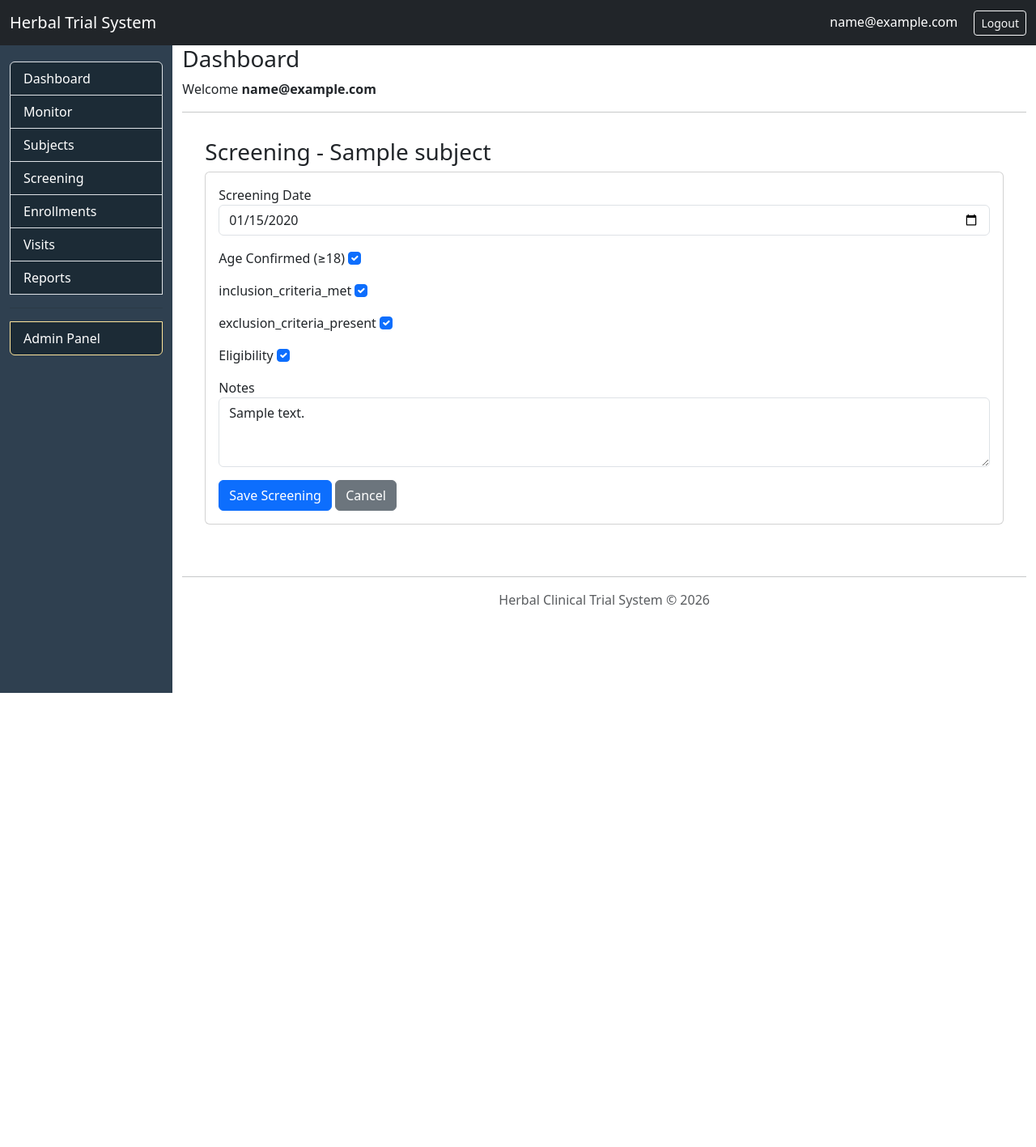
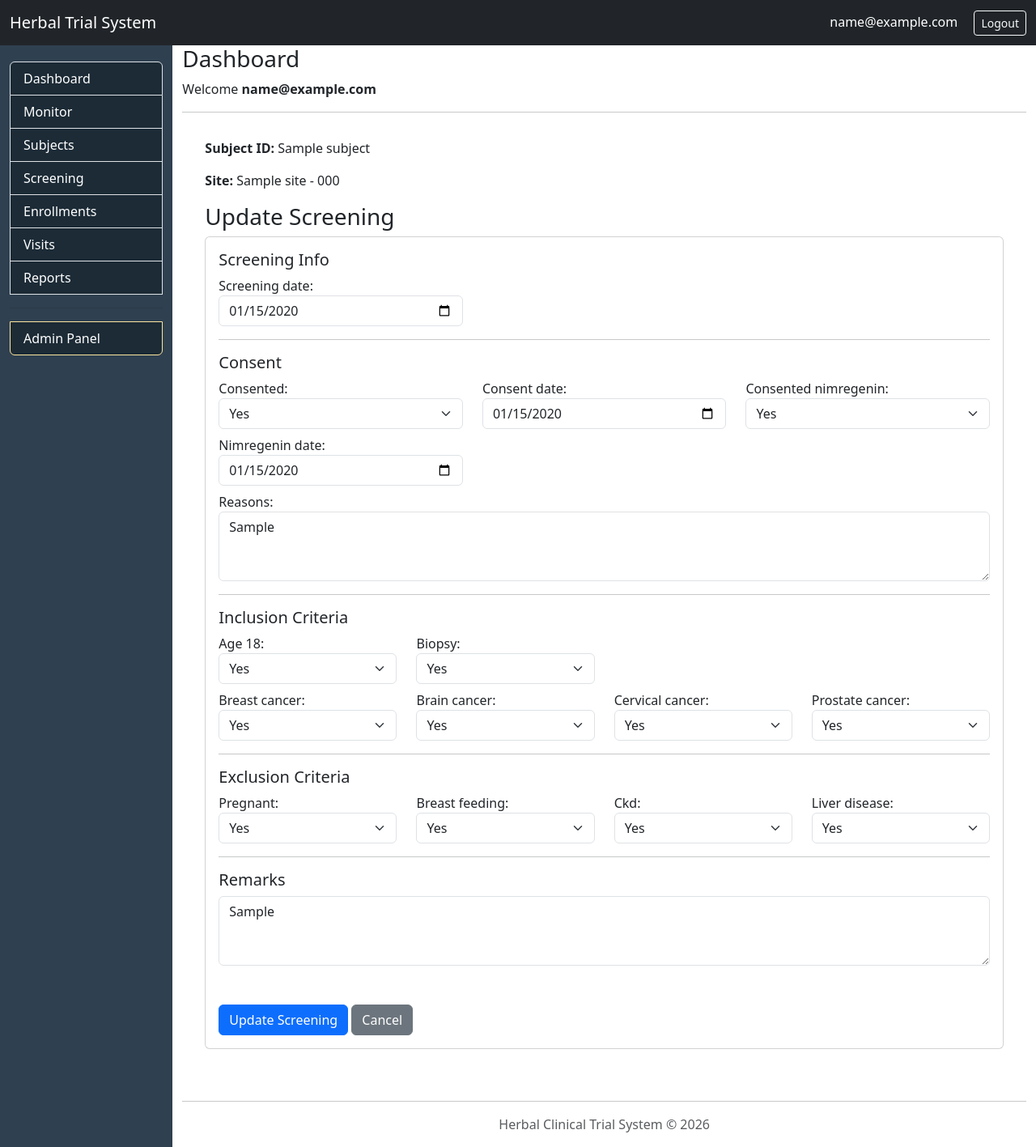
Before and after one commit to Maquiz1/herbals, a Django app: page /herbal/screening/1/update/ in a window 1280 px wide. Shown: the whole page at 81% size. Before the commit the page ends 856 px from the top, so only its background shows below. Run offline with Django 4.2, Linux system fonts and the light colour scheme; a user stored in the database is signed in; tables that the repository leaves empty hold one stand-in row (values such as "Sample post"); some libraries are stand-ins or nearby versions.

Commit message:
first commit

```diff
--- a/backend/herbal/forms/screening_form.py
+++ b/backend/herbal/forms/screening_form.py
@@ -7,40 +7,81 @@ from herbal.models import Screening
 class ScreeningForm(forms.ModelForm):
 
     class Meta:
-
         model = Screening
 
         fields = [
+            # Core
             "screening_date",
-            "age_eligible",
-            "inclusion_criteria_met",
-            "exclusion_criteria_present",
-            "eligible",
-            "comments",
+
+            # Consent
+            "consented",
+            "consent_date",
+            "consented_nimregenin",
+            "nimregenin_date",
+            "reasons",
+
+            # Inclusion
+            "age_18",
+            "biopsy",
+            "breast_cancer",
+            "brain_cancer",
+            "cervical_cancer",
+            "prostate_cancer",
+
+            # Exclusion
+            "pregnant",
+            "breast_feeding",
+            "ckd",
+            "liver_disease",
+
+            # Notes
+            "remarks",
         ]
 
         widgets = {
-            "screening_date": forms.DateInput(
-                attrs={"type": "date", "class": "form-control"}
-            ),
-            "age_eligible": forms.CheckboxInput(attrs={"class": "form-check-input"}),
-            "inclusion_criteria_met": forms.CheckboxInput(
-                attrs={"class": "form-check-input"}
-            ),
-            "exclusion_criteria_present": forms.CheckboxInput(
-                attrs={"class": "form-check-input"}
-            ),
-            "eligible": forms.CheckboxInput(attrs={"class": "form-check-input"}),
-            "comments": forms.Textarea(attrs={"class": "form-control", "rows": 3}),
+            # Date fields
+            "screening_date": forms.DateInput(attrs={"type": "date", "class": "form-control"}),
+            "consent_date": forms.DateInput(attrs={"type": "date", "class": "form-control"}),
+            "nimregenin_date": forms.DateInput(attrs={"type": "date", "class": "form-control"}),
+
+            # Select fields (Yes/No)
+            "consented": forms.Select(attrs={"class": "form-select"}),
+            "consented_nimregenin": forms.Select(attrs={"class": "form-select"}),
+            "age_18": forms.Select(attrs={"class": "form-select"}),
+            "biopsy": forms.Select(attrs={"class": "form-select"}),
+            "breast_cancer": forms.Select(attrs={"class": "form-select"}),
+            "brain_cancer": forms.Select(attrs={"class": "form-select"}),
+            "cervical_cancer": forms.Select(attrs={"class": "form-select"}),
+            "prostate_cancer": forms.Select(attrs={"class": "form-select"}),
+
+            "pregnant": forms.Select(attrs={"class": "form-select"}),
+            "breast_feeding": forms.Select(attrs={"class": "form-select"}),
+            "ckd": forms.Select(attrs={"class": "form-select"}),
+            "liver_disease": forms.Select(attrs={"class": "form-select"}),
+
+            # Text areas
+            "reasons": forms.Textarea(attrs={"class": "form-control", "rows": 3}),
+            "remarks": forms.Textarea(attrs={"class": "form-control", "rows": 3}),
         }
 
-        def clean_age_eligible(self):
+    # =========================
+    # ✅ VALIDATIONS
+    # =========================
+    def clean(self):
+        cleaned_data = super().clean()
 
-            age_eligible = self.cleaned_data["age_eligible"]
+        consented = cleaned_data.get("consented")
+        consent_date = cleaned_data.get("consent_date")
 
-            if not age_eligible:
-                raise forms.ValidationError(
-                    "Subject must be ≥18 years to proceed."
-                )
+        nimr = cleaned_data.get("consented_nimregenin")
+        nimr_date = cleaned_data.get("nimregenin_date")
 
-            return age_eligible
+        # ✅ Consent date required if consented
+        if consented == 1 and not consent_date:
+            self.add_error("consent_date", "Consent date is required if consent is Yes.")
+
+        # ✅ Nimr consent date required
+        if nimr == 1 and not nimr_date:
+            self.add_error("nimregenin_date", "Date is required if consented to Use NIMREGENIN is Yes.")
+
+        return cleaned_data
--- a/backend/herbal/templates/herbal/screening/screening_form.html
+++ b/backend/herbal/templates/herbal/screening/screening_form.html
@@ -1,51 +1,153 @@
 {% extends "base.html" %}
+{% load static %}
+{% load widget_tweaks %}
 
 {% block content %}
 
 <div class="container">
 
-    <h3>Screening - {{ subject.subject_id }}</h3>
+    <p><strong>Subject ID:</strong> {{ subject.subject_id }}</p>
+    <p><strong>Site:</strong> {{ request.user.staff_profile.site }}</p>
+
+    <h3>
+        {% if is_update %}
+            Update Screening
+        {% else %}
+            Create Screening
+        {% endif %}
+    </h3>
 
     <div class="card">
-
         <div class="card-body">
 
-            <form method="post">
-
+            <form method="post" novalidate>
                 {% csrf_token %}
 
-                <div class="mb-3">
-                    <label>Screening Date</label>
-                    {{ form.screening_date }}
+                <!-- GLOBAL ERRORS -->
+                {% for field in form %}
+                    {% if field.errors %}
+                        <div class="alert alert-danger">
+                            <strong>{{ field.label }}:</strong> {{ field.errors|striptags }}
+                        </div>
+                    {% endif %}
+                {% endfor %}
+
+                <!-- ===================== -->
+                <!-- CORE -->
+                <!-- ===================== -->
+                <h5>Screening Info</h5>
+                <div class="row">
+                    <div class="col-md-4">
+                        {{ form.screening_date.label_tag }}
+                        {{ form.screening_date }}
+                    </div>
                 </div>
 
-                <div class="mb-3">
-                    <label>Age Confirmed (≥18)</label>
-                    {{ form.age_eligible }}
+                <hr>
+
+                <!-- ===================== -->
+                <!-- CONSENT -->
+                <!-- ===================== -->
+                <h5>Consent</h5>
+                <div class="row">
+                    <div class="col-md-4">
+                        {{ form.consented.label_tag }}
+                        {{ form.consented }}
+                    </div>
+                    <div class="col-md-4">
+                        {{ form.consent_date.label_tag }}
+                        {{ form.consent_date }}
+                    </div>
+                    <div class="col-md-4">
+                        {{ form.consented_nimregenin.label_tag }}
+                        {{ form.consented_nimregenin }}
+                    </div>
+                    <div class="col-md-4 mt-2">
+                        {{ form.nimregenin_date.label_tag }}
+                        {{ form.nimregenin_date }}
+                    </div>
                 </div>
 
-                <div class="mb-3">
-                    <label>inclusion_criteria_met</label>
-                    {{ form.inclusion_criteria_met }}
+                <div class="mt-2">
+                    {{ form.reasons.label_tag }}
+                    {{ form.reasons }}
                 </div>
 
-                <div class="mb-3">
-                    <label>exclusion_criteria_present</label>
-                    {{ form.exclusion_criteria_present }}
+                <hr>
+
+                <!-- ===================== -->
+                <!-- INCLUSION -->
+                <!-- ===================== -->
+                <h5>Inclusion Criteria</h5>
+
+                <div class="row">
+                    <div class="col-md-3">
+                        {{ form.age_18.label_tag }}
+                        {{ form.age_18 }}
+                    </div>
+                    <div class="col-md-3">
+                        {{ form.biopsy.label_tag }}
+                        {{ form.biopsy }}
+                    </div>
                 </div>
 
-                <div class="mb-3">
-                    <label>Eligibility</label>
-                    {{ form.eligible }}
+                <div class="row mt-2">
+                    <div class="col-md-3">
+                        {{ form.breast_cancer.label_tag }}
+                        {{ form.breast_cancer }}
+                    </div>
+                    <div class="col-md-3">
+                        {{ form.brain_cancer.label_tag }}
+                        {{ form.brain_cancer }}
+                    </div>
+                    <div class="col-md-3">
+                        {{ form.cervical_cancer.label_tag }}
+                        {{ form.cervical_cancer }}
+                    </div>
+                    <div class="col-md-3">
+                        {{ form.prostate_cancer.label_tag }}
+                        {{ form.prostate_cancer }}
+                    </div>
                 </div>
 
-                <div class="mb-3">
-                    <label>Notes</label>
-                    {{ form.comments }}
+                <hr>
+
+                <!-- ===================== -->
+                <!-- EXCLUSION -->
+                <!-- ===================== -->
+                <h5>Exclusion Criteria</h5>
+
+                <div class="row">
+                    <div class="col-md-3">
+                        {{ form.pregnant.label_tag }}
+                        {{ form.pregnant }}
+                    </div>
+                    <div class="col-md-3">
+                        {{ form.breast_feeding.label_tag }}
+                        {{ form.breast_feeding }}
+                    </div>
+                    <div class="col-md-3">
+                        {{ form.ckd.label_tag }}
+                        {{ form.ckd }}
+                    </div>
+                    <div class="col-md-3">
+                        {{ form.liver_disease.label_tag }}
+                        {{ form.liver_disease }}
+                    </div>
                 </div>
 
+                <hr>
+
+                <!-- ===================== -->
+                <!-- NOTES -->
+                <!-- ===================== -->
+                <h5>Remarks</h5>
+                {{ form.remarks }}
+
+                <br><br>
+
                 <button class="btn btn-primary">
-                    Save Screening
+                    {% if is_update %} Update {% else %} Save {% endif %} Screening
                 </button>
 
                 <a href="{% url 'herbal:subjects-detail' subject.pk %}" class="btn btn-secondary">
@@ -55,7 +157,6 @@
             </form>
 
         </div>
-
     </div>
 
 </div>
--- a/backend/herbal/urls.py
+++ b/backend/herbal/urls.py
@@ -9,8 +9,10 @@ from .views.subjects.form_view.subject_form_view import subject_form_view
 from .views.visits.visit_dashboard_view import visit_dashboard_view
 from .views.visits.visit_mark_missed_view import visit_mark_missed
 from .views.visits.visit_mark_pending import visit_mark_pending
-from .views.screening.screening_create_view import screening_create_view
+
+from .views.screening.screening_form_view import screening_form_view
 from .views.screening.screening_update_view import screening_update_view
+
 from .views.enrollments.enrollment_create_view import enrollment_create_view
 from .views.enrollments.enrollment_update_view import enrollment_update_view
 from .views.visits.unscheduled_create_view import unscheduled_create_view
@@ -50,8 +52,9 @@ urlpatterns = [
     path("subjects/<int:pk>/edit/", subject_form_view, name="subject-update"),
 
     # SCREENING
-    path("screening/<int:pk>/", screening_create_view, name="screening-create"),
-    path("screening/<int:pk>/update/", screening_update_view, name="screening-update"),
+    path("screening/<int:pk>/", screening_form_view, name="screening-create"),
+    path("screening/<int:pk>/update/", screening_form_view, name="screening-update"),
+
     # ENROLLMENT
     path("enrollment/<int:pk>/", enrollment_create_view, name="enrollment-create"),
     path(
--- a/backend/herbal/views/__init__.py
+++ b/backend/herbal/views/__init__.py
@@ -1,4 +1,5 @@
 from .subjects import subject_list_view
+from .screening import *
 
 __all__ = [
     "subject_list_view",
--- a/backend/herbal/views/screening/__init__.py
+++ b/backend/herbal/views/screening/__init__.py
@@ -1,2 +1,3 @@
 from .screening_create_view import screening_create_view
 from .screening_update_view import screening_update_view
+from .screening_form_view import screening_form_view
--- /dev/null
+++ b/backend/herbal/views/screening/screening_form_view.py
@@ -0,0 +1,41 @@
+from django.shortcuts import render, redirect, get_object_or_404
+from django.contrib.auth.decorators import login_required
+
+from herbal.models import Subject, Screening
+from herbal.forms.screening_form import ScreeningForm
+from herbal.services.access_control import get_accessible_subjects
+
+
+@login_required
+def screening_form_view(request, pk):
+
+    subjects = get_accessible_subjects(request.user)
+    subject = get_object_or_404(subjects, pk=pk)
+
+    # ✅ Get existing screening if available
+    screening = Screening.objects.filter(subject=subject).first()
+
+    if request.method == "POST":
+        form = ScreeningForm(request.POST, instance=screening)
+
+        if form.is_valid():
+            screening_obj = form.save(commit=False)
+            screening_obj.subject = subject
+            screening_obj.save()
+
+            return redirect("herbal:subjects-detail", pk=subject.pk)
+
+    else:
+        form = ScreeningForm(instance=screening)
+
+    context = {
+        "form": form,
+        "subject": subject,
+        "is_update": screening is not None
+    }
+
+    return render(
+        request,
+        "herbal/screening/screening_form.html",
+        context
+    )
```
Also changed, not shown: backend/herbal/models/screening/screening_model.py (+94 -8 lines).
